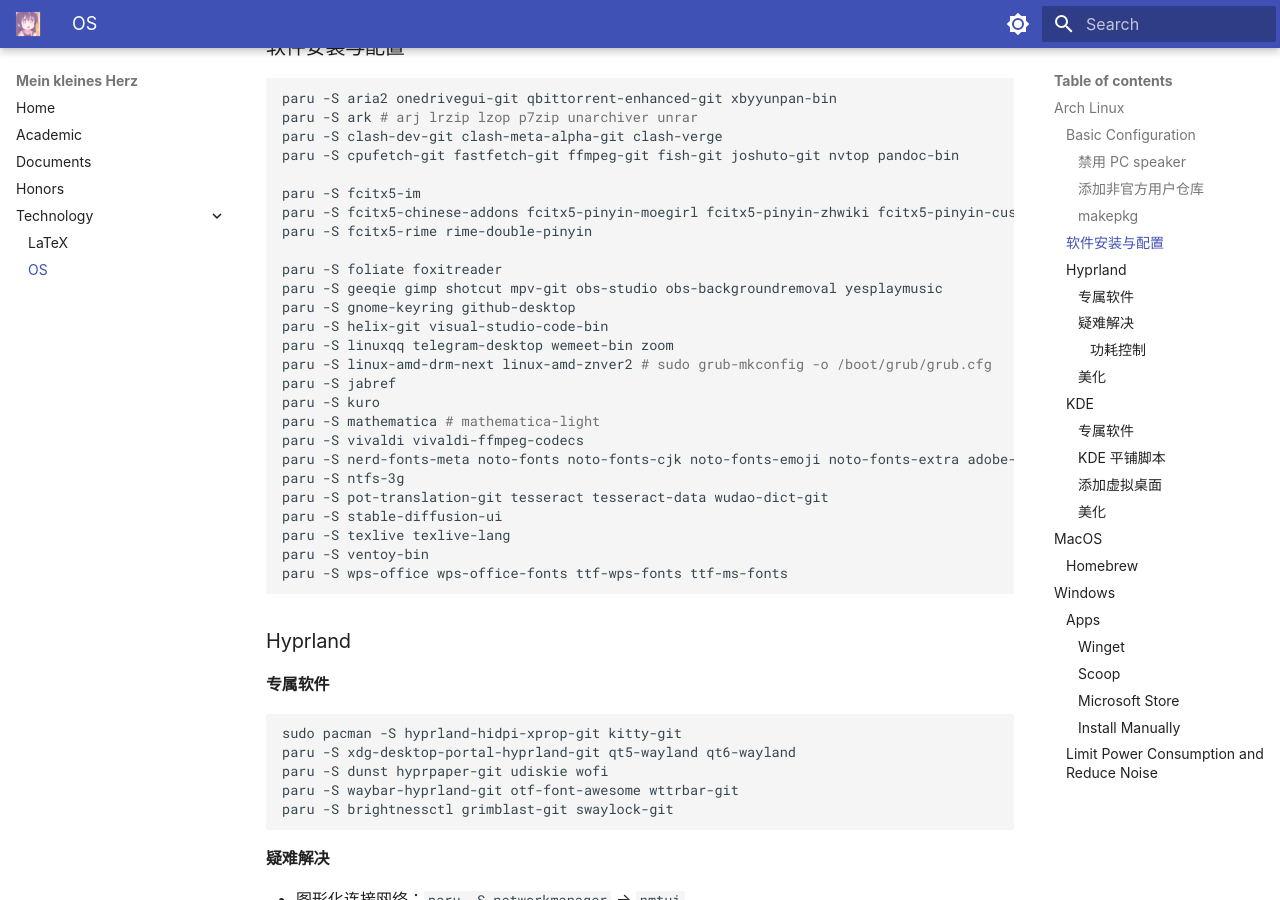
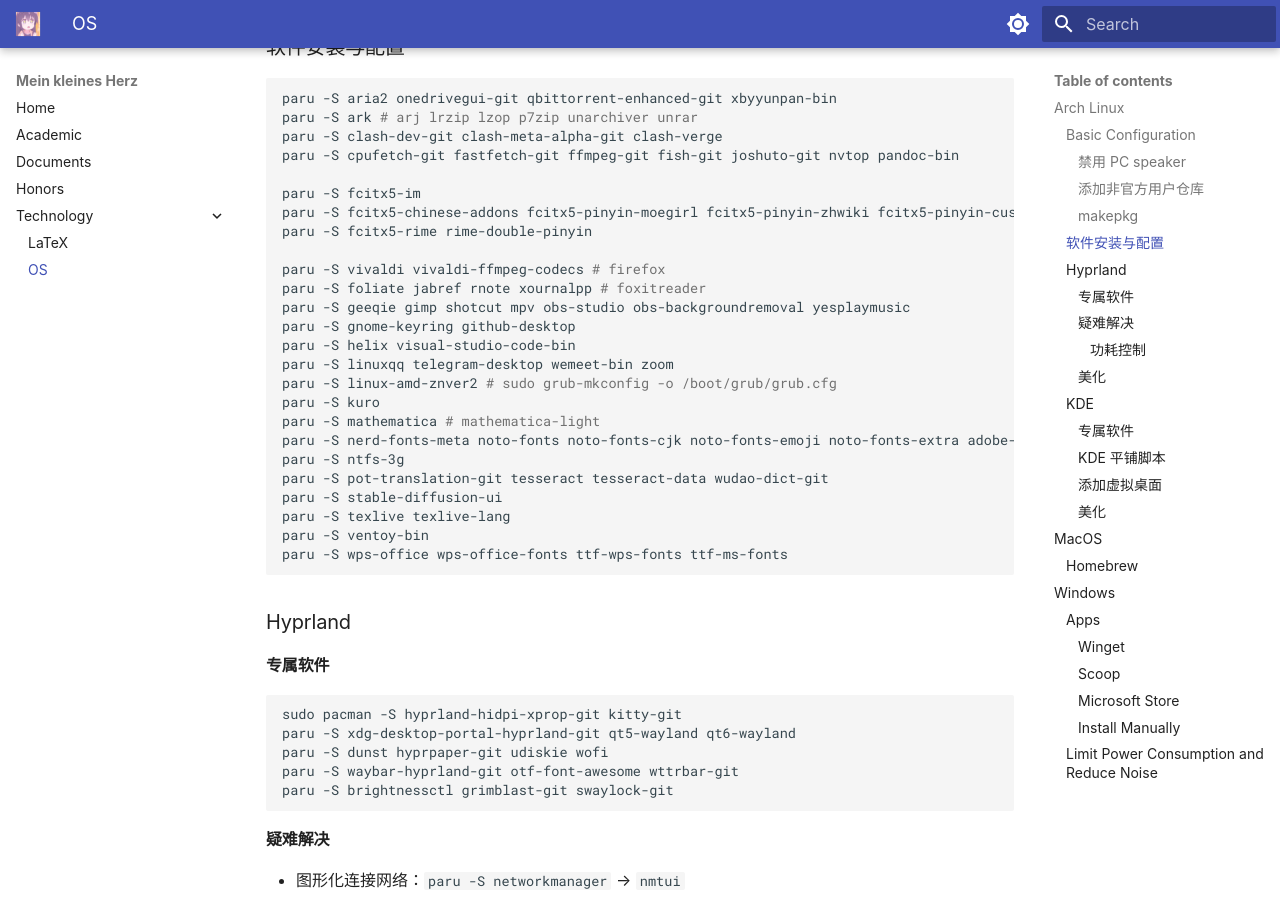
Before and after one commit to ph3n92h3/ph3n92h3.github.io, an MkDocs documentation site: the page built from docs/Technology/OS.md, in a window 1280 px wide and 900 px high, scrolled down 2159 px. Built offline with MkDocs 1.6.1 and Material for MkDocs 9.7.7, drawn with Linux system fonts in a browser that asks for light colours.

Commit message:
update
change: OS/Arch Linux
change: LaTeX/chinese font
change: 图片位置
add: LaTeX/ctanlion logo

```diff
--- a/docs/Technology/OS.md
+++ b/docs/Technology/OS.md
@@ -118,16 +118,15 @@
 paru -S fcitx5-chinese-addons fcitx5-pinyin-moegirl fcitx5-pinyin-zhwiki fcitx5-pinyin-custom-pinyin-dictionary
 paru -S fcitx5-rime rime-double-pinyin
 
-paru -S foliate foxitreader
-paru -S geeqie gimp shotcut mpv-git obs-studio obs-backgroundremoval yesplaymusic
+paru -S vivaldi vivaldi-ffmpeg-codecs # firefox
+paru -S foliate jabref rnote xournalpp # foxitreader
+paru -S geeqie gimp shotcut mpv obs-studio obs-backgroundremoval yesplaymusic
 paru -S gnome-keyring github-desktop
-paru -S helix-git visual-studio-code-bin
+paru -S helix visual-studio-code-bin
 paru -S linuxqq telegram-desktop wemeet-bin zoom
-paru -S linux-amd-drm-next linux-amd-znver2 # sudo grub-mkconfig -o /boot/grub/grub.cfg
-paru -S jabref
+paru -S linux-amd-znver2 # sudo grub-mkconfig -o /boot/grub/grub.cfg
 paru -S kuro
 paru -S mathematica # mathematica-light
-paru -S vivaldi vivaldi-ffmpeg-codecs
 paru -S nerd-fonts-meta noto-fonts noto-fonts-cjk noto-fonts-emoji noto-fonts-extra adobe-source-han-sans-cn-fonts adobe-source-han-serif-cn-fonts adobe-source-han-mono-cn-fonts
 paru -S ntfs-3g
 paru -S pot-translation-git tesseract tesseract-data wudao-dict-git
--- a/mkdocs.yml
+++ b/mkdocs.yml
@@ -53,14 +53,14 @@
 site_name: Mein kleines Herz
 
 theme:
-  favicon: logo.png
+  favicon: /images/logo.png
   features:
     - navigation.indexes
     - navigation.instant
     - navigation.tracking
   font:
     text: Noto Serif SC
-  logo: logo.png
+  logo: /images/logo.png
   name: material
   palette:
     # Palette toggle for light mode
```
Also changed, not shown: docs/Technology/LaTeX.md (+3 -4 lines), docs/index.md (+1 -1 lines), docs/images/avatar.jpg (renamed from docs/avatar.jpg), docs/images/ctanlion.png (added), docs/images/logo.png (renamed from docs/logo.png).
